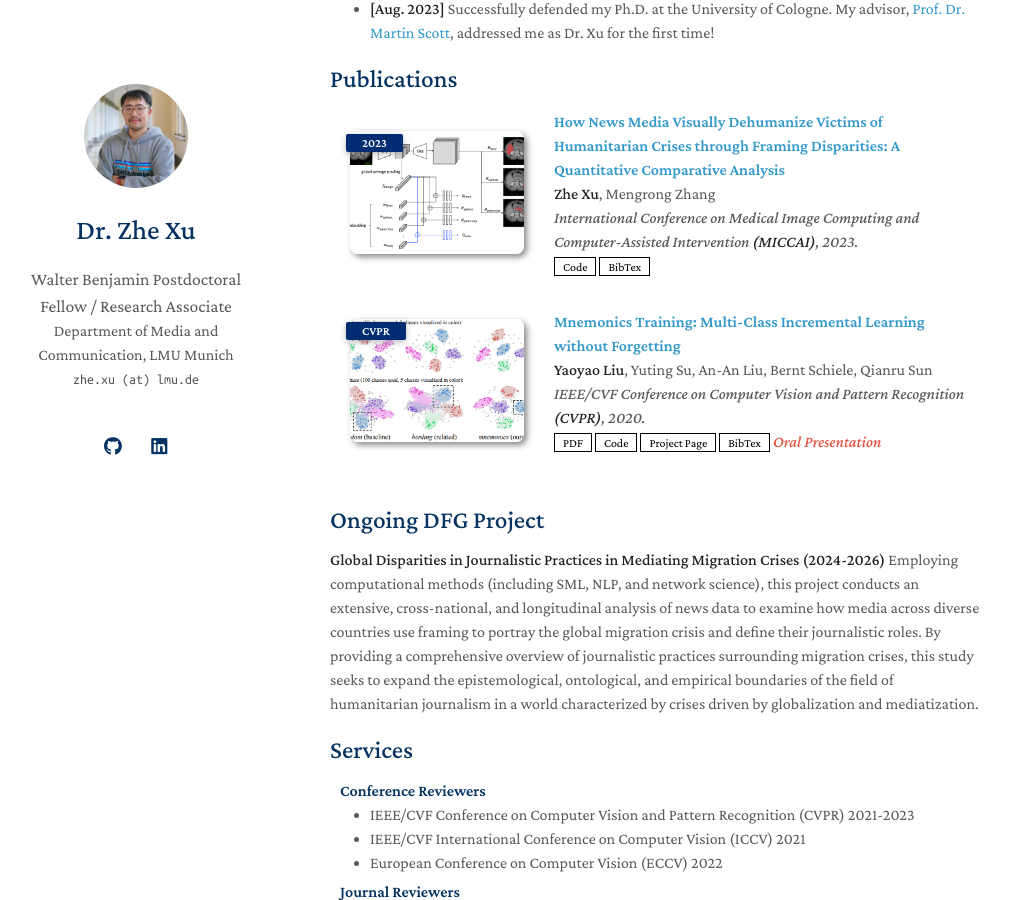
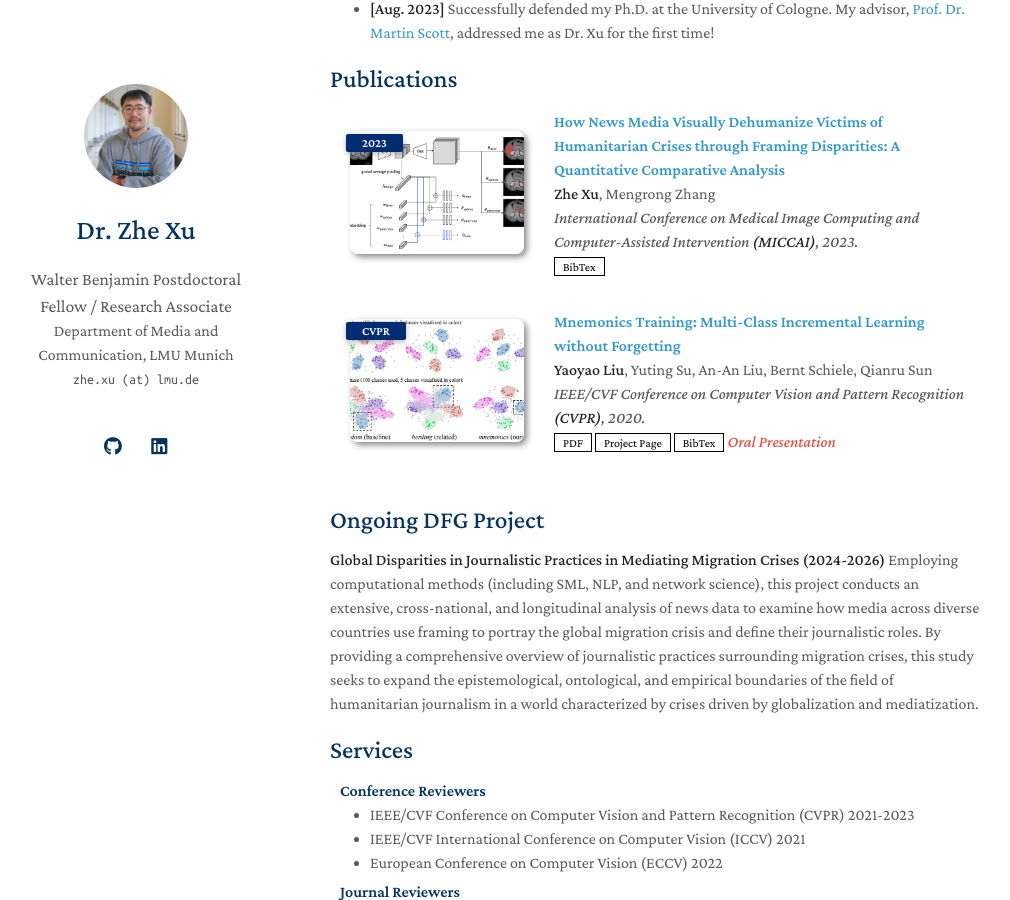
Before and after one commit to zhexuphd/home, a Jekyll site: the page built from index.md, in a window 1280 px wide and 900 px high, scrolled down 1133 px. Shown: the whole window, without its empty margins (140-1150 px from the left). Built offline with Jekyll 4.4.1, drawn with Linux system fonts in a browser that asks for light colours; a style sheet for code colours, icons or effects is not loaded; our own code applies the rules of GitHub Pages for plain Markdown files.

Commit message:
Update publications.md

```diff
--- a/_includes/publications.md
+++ b/_includes/publications.md
@@ -24,8 +24,8 @@
       {% if link.pdf %}
       <a href="{{ link.pdf }}" class="btn btn-sm z-depth-0" role="button" target="_blank" style="font-size:12px;">PDF</a>
       {% endif %}
-      {% if link.code %}
-      <a href="{{ link.code }}" class="btn btn-sm z-depth-0" role="button" target="_blank" style="font-size:12px;">Code</a>
+      {% if link.paper %}
+      <a href="{{ link.paper }}" class="btn btn-sm z-depth-0" role="button" target="_blank" style="font-size:12px;">Paper</a>
       {% endif %}
       {% if link.page %}
       <a href="{{ link.page }}" class="btn btn-sm z-depth-0" role="button" target="_blank" style="font-size:12px;">Project Page</a>
```
